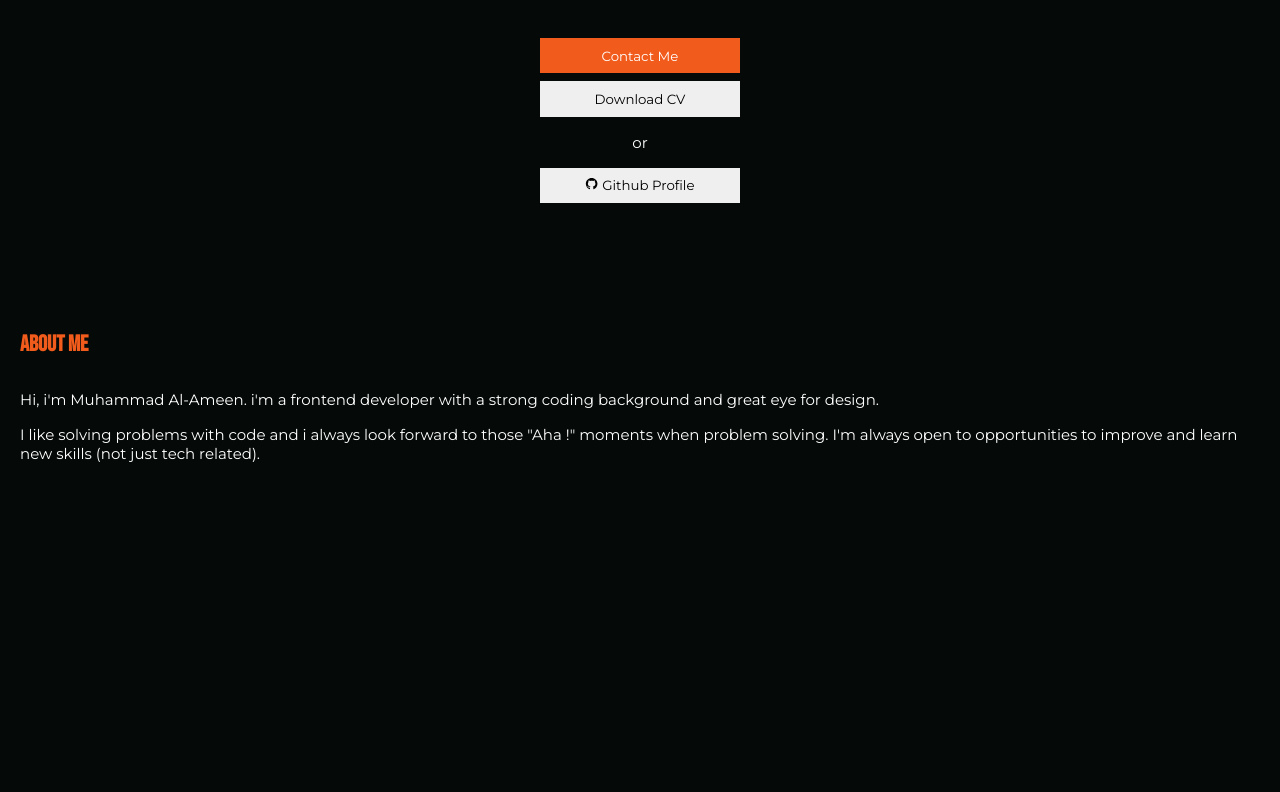
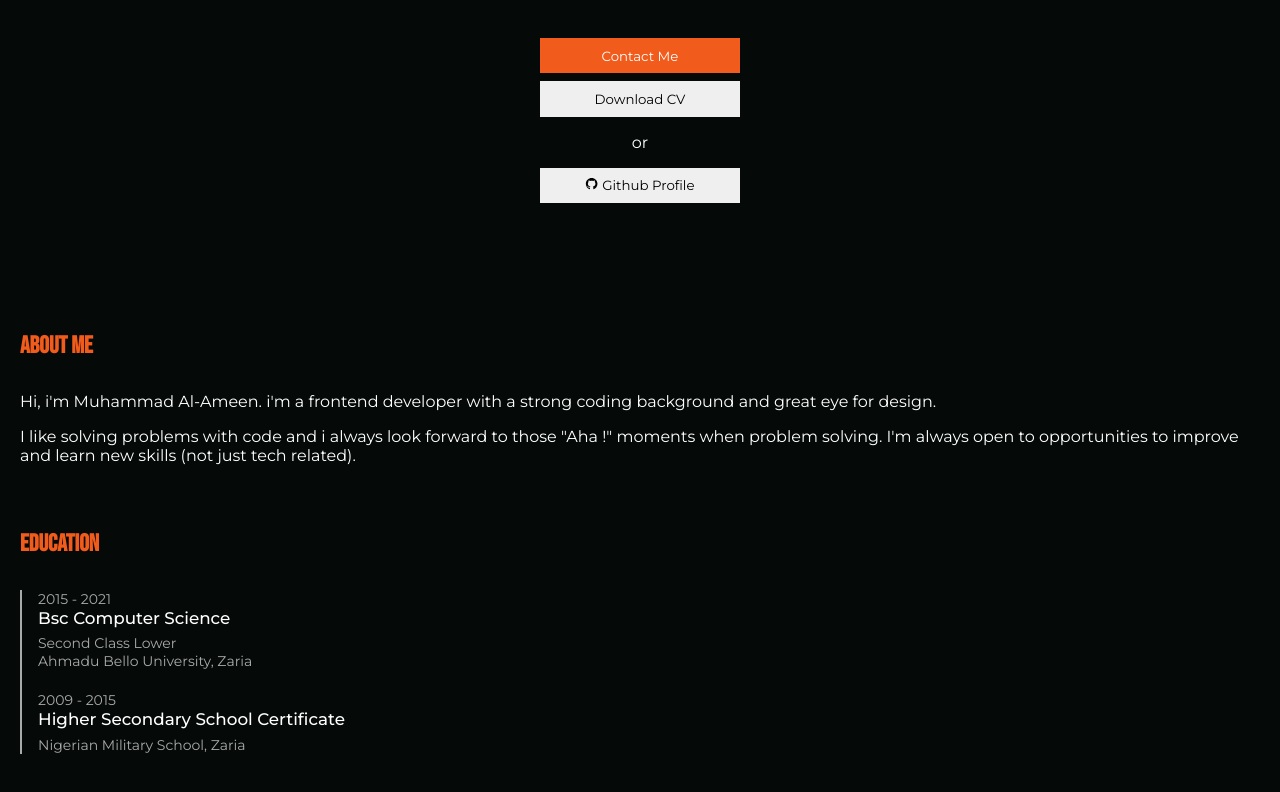
Before and after one commit to al-ameen36/portfolio, a Next.js app: page / in a window 1280 px wide. Shown: the part 432-1224 px from the top of the page. Before the commit the page ends 959 px from the top, so only its background shows below. Built offline with nearby package versions, Linux system fonts and the light colour scheme.

Commit message:
FIX: fix font styling & sizing

```diff
--- a/app/globals.scss
+++ b/app/globals.scss
@@ -4,13 +4,13 @@
 :root {
   --primary: #F15B1B;
   --body-text-color: #fff;
-  --text-secondary: #bbb;
+  --text-secondary: #aaa;
 }
 
 /* END OF COLORS */
 
 @media (prefers-color-scheme: dark) {
-  :root {}
+  // :root {}
 
   html {
     color-scheme: dark;
@@ -27,7 +27,7 @@ body {
   color: #fff;
   background-color: #050A08;
   font-family: "Montserrat", sans-serif;
-  font-size: 15px;
+  font-size: 16px;
 }
 
 main {
--- a/app/page.js
+++ b/app/page.js
@@ -1,11 +1,13 @@
 import About from '@/components/about'
 import Banner from '@/components/banner'
+import Education from '@/components/education'
 
 export default function Home() {
   return (
     <main>
       <Banner />
       <About />
+      <Education />
     </main>
   )
 }
--- /dev/null
+++ b/components/education.js
@@ -0,0 +1,23 @@
+import eduStyles from '@/styles/education.module.scss';
+export default function Education() {
+    return (
+        <section className={eduStyles.edu} aria-labelledby="education_title">
+            <h2 id="education_title" className="section_title">education</h2>
+            <div className={eduStyles.item}>
+                <span>
+                    <time dateTime='2015'>2015</time> - <time datatype='2021'>2021</time>
+                </span>
+                <h3>bsc computer science</h3>
+                <span>second class lower</span>
+                <p>ahmadu bello university, zaria</p>
+            </div>
+            <div className={eduStyles.item}>
+                <span>
+                    <time dateTime='2009'>2009</time> - <time datatype='2015'>2015</time>
+                </span>
+                <h3>higher secondary school certificate</h3>
+                <p>nigerian military school, zaria</p>
+            </div>
+        </section>
+    )
+}
--- /dev/null
+++ b/styles/education.module.scss
@@ -0,0 +1,24 @@
+.edu {
+    text-transform: capitalize;
+    color: var(--text-secondary);
+
+    & .item {
+        border-left: 2px solid var(--text-secondary);
+        font-size: 14px;
+        padding-block-end: 1.3rem;
+        padding-inline-start: 1rem;
+        position: relative;
+
+        &:last-child {
+            padding-block-end: 0;
+        }
+    }
+
+    & h3 {
+        font-size: inherit;
+        color: var(--body-text-color);
+        font-weight: 500;
+        font-size: 1.2em;
+        margin-block-end: .4rem;
+    }
+}
```
